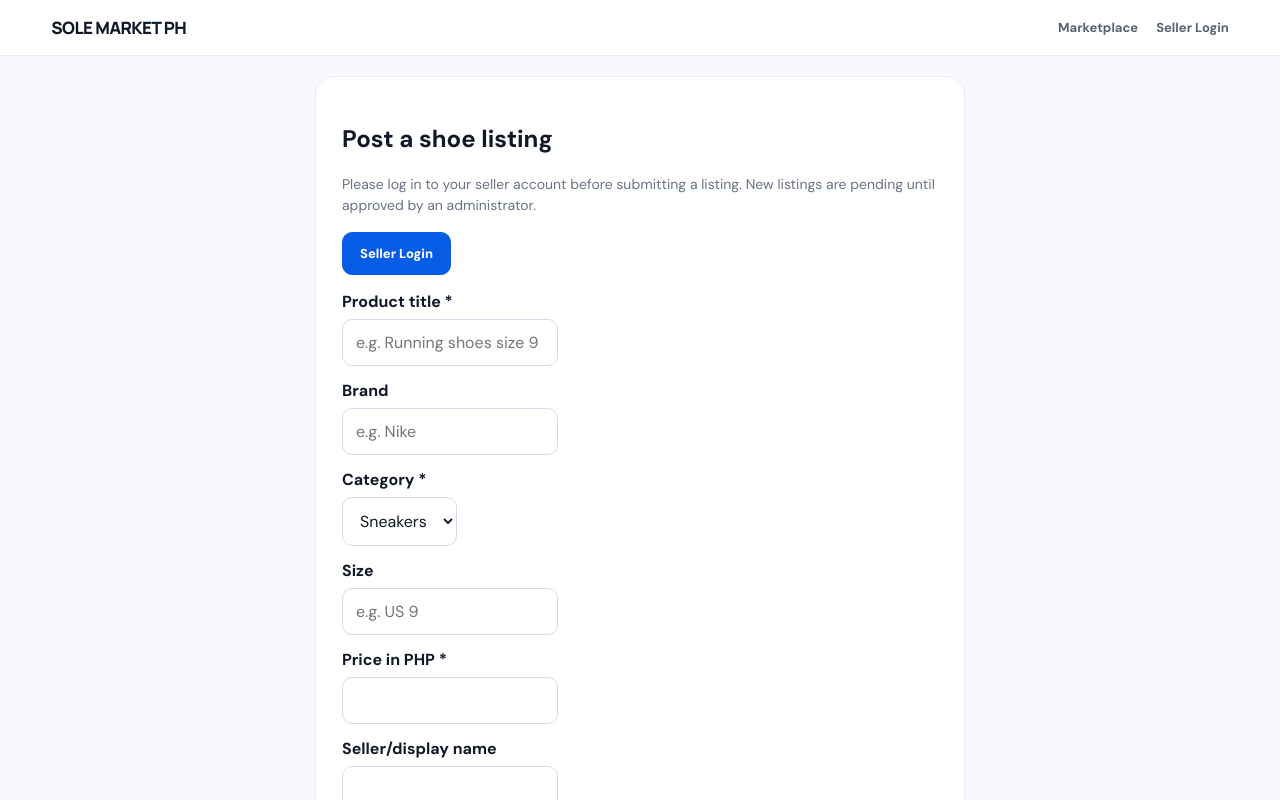
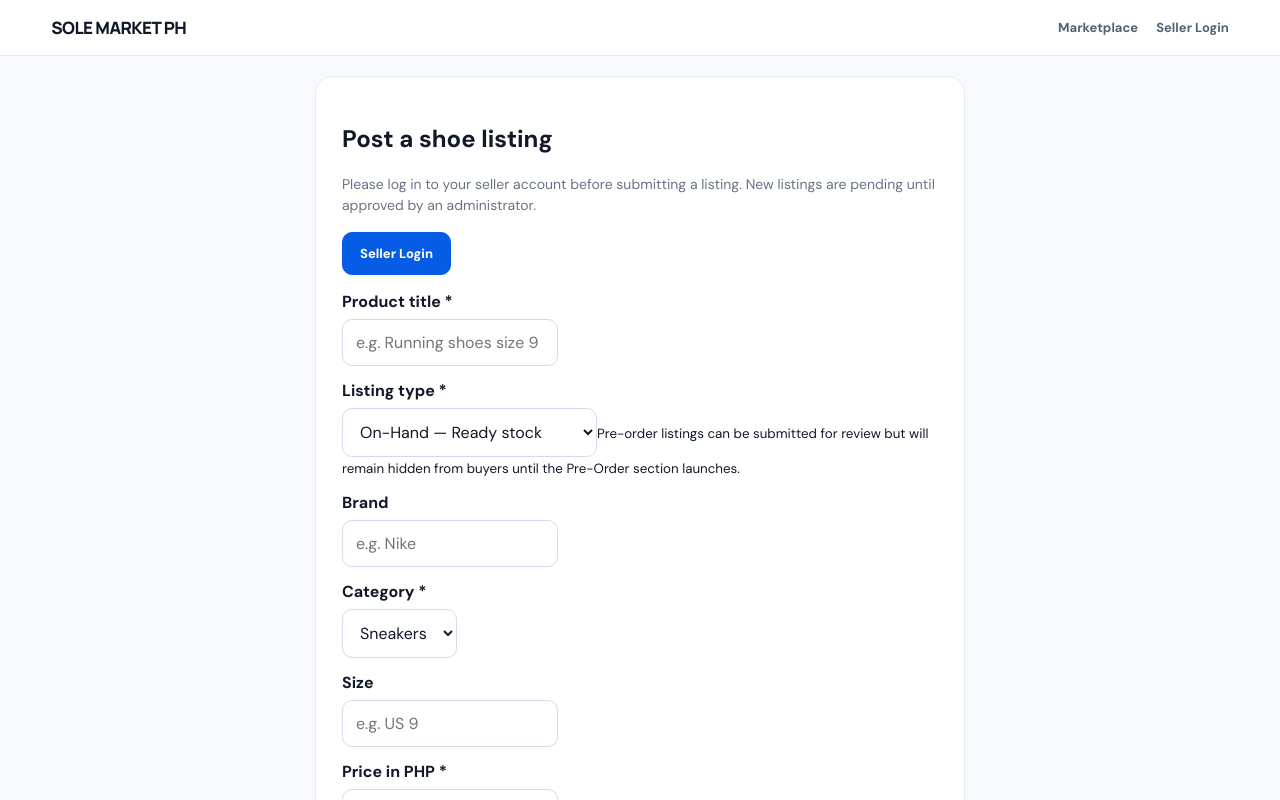
Before and after one commit to kuyadeidei28-alt/sole-market-ph, a Next.js app: page /seller in a window 1280 px wide. Shown: the top 800 px of the page. Built offline with nearby package versions, Linux system fonts and the light colour scheme; no server answers.

Commit message:
Add on-hand and preorder listing type to seller form

```diff
--- a/app/seller/page.tsx
+++ b/app/seller/page.tsx
@@ -9,6 +9,8 @@ export default function Seller() {
   const [title, setTitle] = useState("");
   const [brand, setBrand] = useState("");
   const [category, setCategory] = useState("Sneakers");
+  const [listingType, setListingType] = useState<"on_hand" | "pre_order">("on_hand");
+  const [estimatedArrival, setEstimatedArrival] = useState("");
   const [size, setSize] = useState("");
   const [price, setPrice] = useState("");
   const [description, setDescription] = useState("");
@@ -140,6 +142,8 @@ export default function Seller() {
         title: title.trim(),
         brand: brand.trim() || null,
         category,
+        listing_type: listingType,
+        estimated_arrival: listingType === "pre_order" && estimatedArrival ? estimatedArrival : null,
         size: size.trim() || null,
         price: Number(price),
         description: description.trim() || null,
@@ -177,6 +181,8 @@ export default function Seller() {
       setTitle("");
       setBrand("");
       setCategory("Sneakers");
+      setListingType("on_hand");
+      setEstimatedArrival("");
       setSize("");
       setPrice("");
       setDescription("");
@@ -233,6 +239,32 @@ export default function Seller() {
                 placeholder="e.g. Running shoes size 9"
               />
             </div>
+
+            <div className="field">
+              <label>Listing type *</label>
+              <select
+                required
+                value={listingType}
+                onChange={e => setListingType(e.target.value as "on_hand" | "pre_order")}
+              >
+                <option value="on_hand">On-Hand — Ready stock</option>
+                <option value="pre_order">Pre-Order — Advance order</option>
+              </select>
+              <small>Pre-order listings can be submitted for review but will remain hidden from buyers until the Pre-Order section launches.</small>
+            </div>
+
+            {listingType === "pre_order" && (
+              <div className="field">
+                <label>Estimated arrival date (ETA) *</label>
+                <input
+                  required
+                  type="date"
+                  value={estimatedArrival}
+                  onChange={e => setEstimatedArrival(e.target.value)}
+                  min={new Date().toISOString().slice(0, 10)}
+                />
+              </div>
+            )}
 
             <div className="field">
               <label>Brand</label>
```
